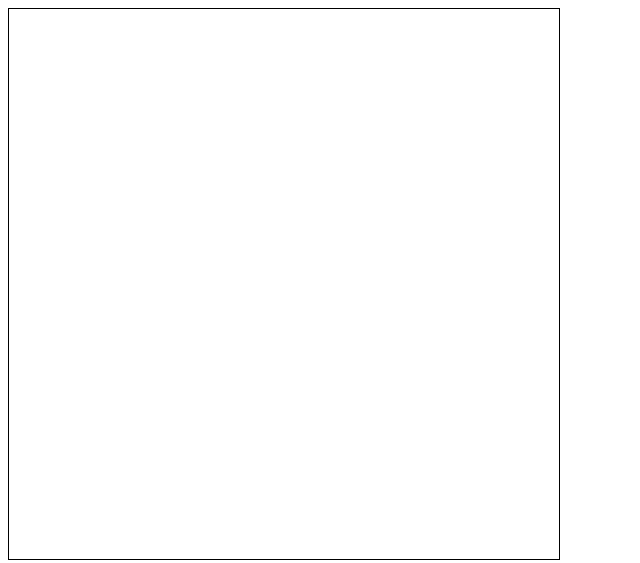
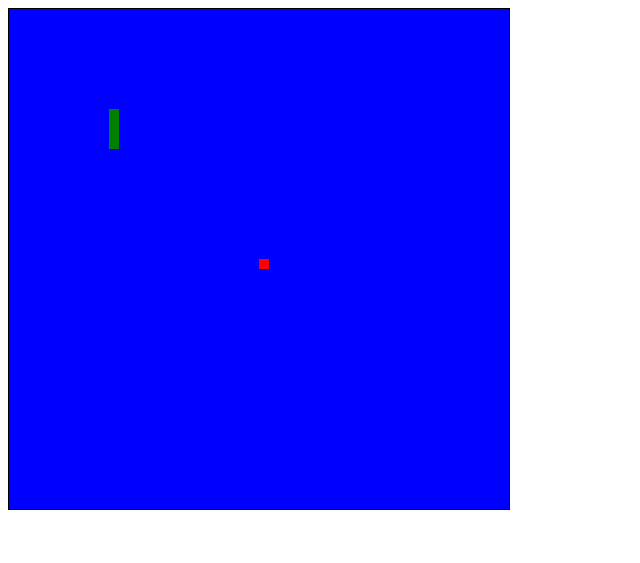
Before and after one commit to ninjasun/snake-js, a website: page index.html in a window 1280 px wide. Shown: the whole page, without its empty margins (0-640 px from the left). Drawn offline with nearby package versions, Linux system fonts and the light colour scheme.

Commit message:
drawing on canvas

```diff
--- a/index.html
+++ b/index.html
@@ -3,12 +3,18 @@
 <head lang="en">
     <meta charset="UTF-8">
     <title>snake js</title>
-    <script src="script.js"></script>
+
     <script src="bower_components/underscore/underscore.js"></script>
 </head>
 <body>
-<canvas id="myCanvas" width="550" height="550"
+<canvas id="canvas" width="500" height="500"
         style="border:1px solid #000000;">
 </canvas>
+<script src="script.js"></script>
+<script>
+    (function (){
+        game.init().draw()
+    })()
+</script>
 </body>
 </html>
--- a/script.js
+++ b/script.js
@@ -4,18 +4,18 @@
 
 /* factory to create a cell prototype 10x10*/
 
-function cell(x, y, type) {
+function cell(x, y, type, color) {
     var cell = {
         x: x,//width cord
         y: y, //height cord
-        type: type
+        w : 10,
+        h : 10,
+        type: type,
+        color : color
     }
     return{
         get: function get() {
             return cell
-        },
-        getType: function getTipe() {
-            return this.type
         }
     }
 }
@@ -32,7 +32,7 @@ var snake = {
     },
     init: function init() {
         for (var i = 0; i < this.length; i++) {
-            this.struct[i] = cell(10, 10 + i, "snake").get()
+            this.struct[i] = cell(10, 10 + i, "snake", "green").get()
         }
         return this;
     }
@@ -46,7 +46,7 @@ var board = {
         for (var i = 0; i < this.height; i++) {
             this.struct[i] = []
             for (var j = 0; j < this.width; j++) {
-                this.struct[i][j] = cell(i, j, "empty").get()
+                this.struct[i][j] = cell(i, j, "empty", "blue").get()
             }
         }
         return board;
@@ -62,8 +62,8 @@ var food = {
         return this
     },
     init : function init(){
-        this.struct = cell(5,5,"food").get()
-        return this
+        this.struct[0] = cell(25,25,"food","red").get()
+        return food
     }
 }
 
@@ -71,6 +71,7 @@ var game = {
     board: board.init(),
     snake: snake.init(),
     food: food.init(),
+    zoomView : 10,
     get: function get() {
         return this
     },
@@ -78,11 +79,12 @@ var game = {
 // put snake and food into board matrix
         this.snake.struct.forEach(function (item) {
             //console.log("item is: ", item)
-            this.board.struct[item.x][item.y].type = "snake"
+            this.board.struct[item.x][item.y] = item
+            console.log("adding item: ",item)
         })
-        var food_struct = this.food.struct
-       // console.log("food is: ",food_struct)
-        this.board.struct[food_struct.x][food_struct.y].type = "food";
+        this.food.struct.forEach(function(item){
+            this.board.struct[item.x][item.y] = item;
+        })// note that food is one box
         return game;
     },
     start: function start() {
@@ -100,7 +102,16 @@ var game = {
     },
     draw : function draw(){
         //draw on canvas
+        var c = document.getElementById("canvas");
+        var ctx = c.getContext("2d");
+        this.board.struct.forEach(function(row){
+                //console.log(row)
+                row.forEach(function(item){
+                    //console.log("drawing a: ",item)
+                    ctx.fillStyle = item.color;
+                    ctx.fillRect(item.x * 10,item.y * 10,item.h,item.w);
+                })
+            }
+        )
     }
 }
-
-console.log(game.init().printBoard())
```
